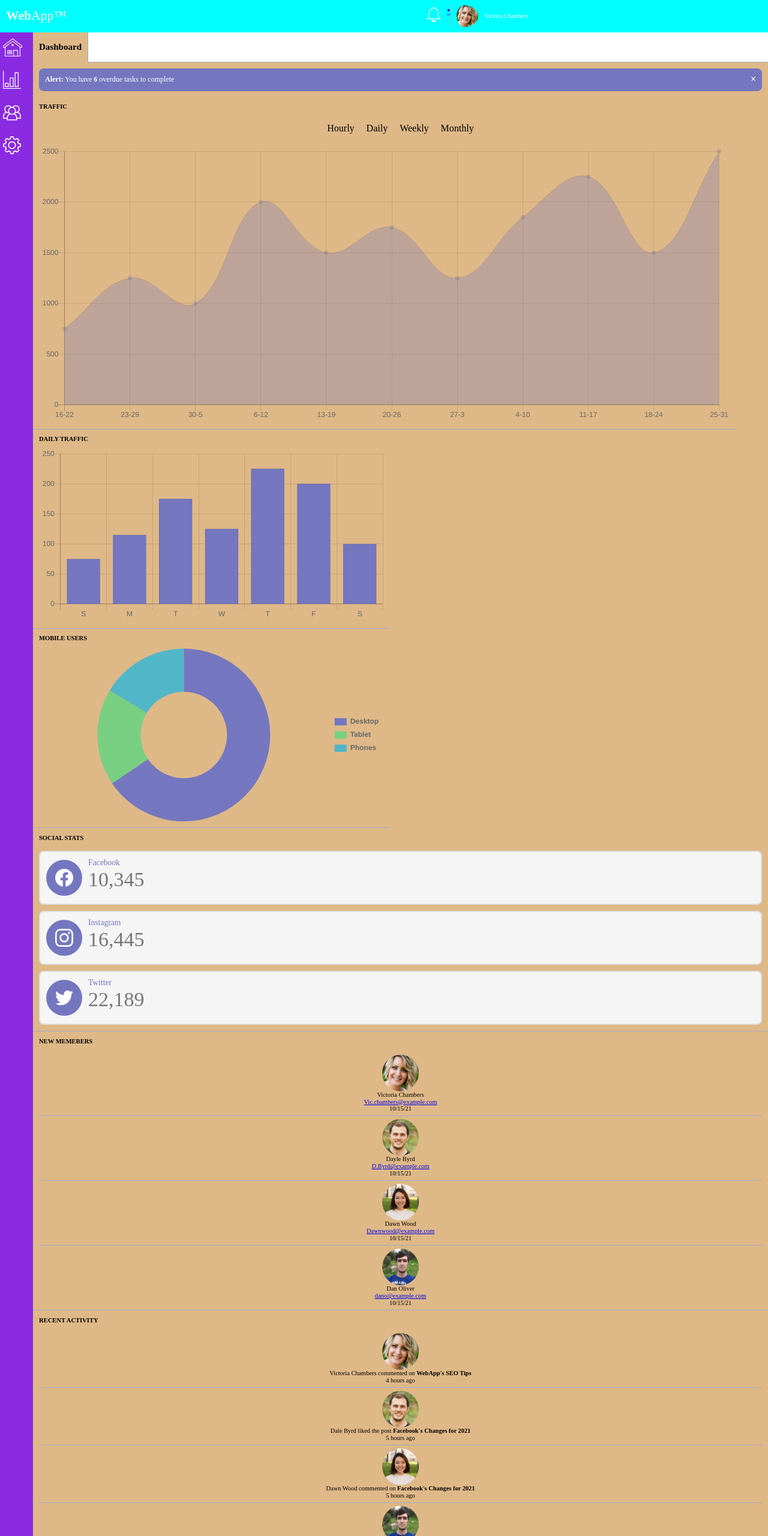
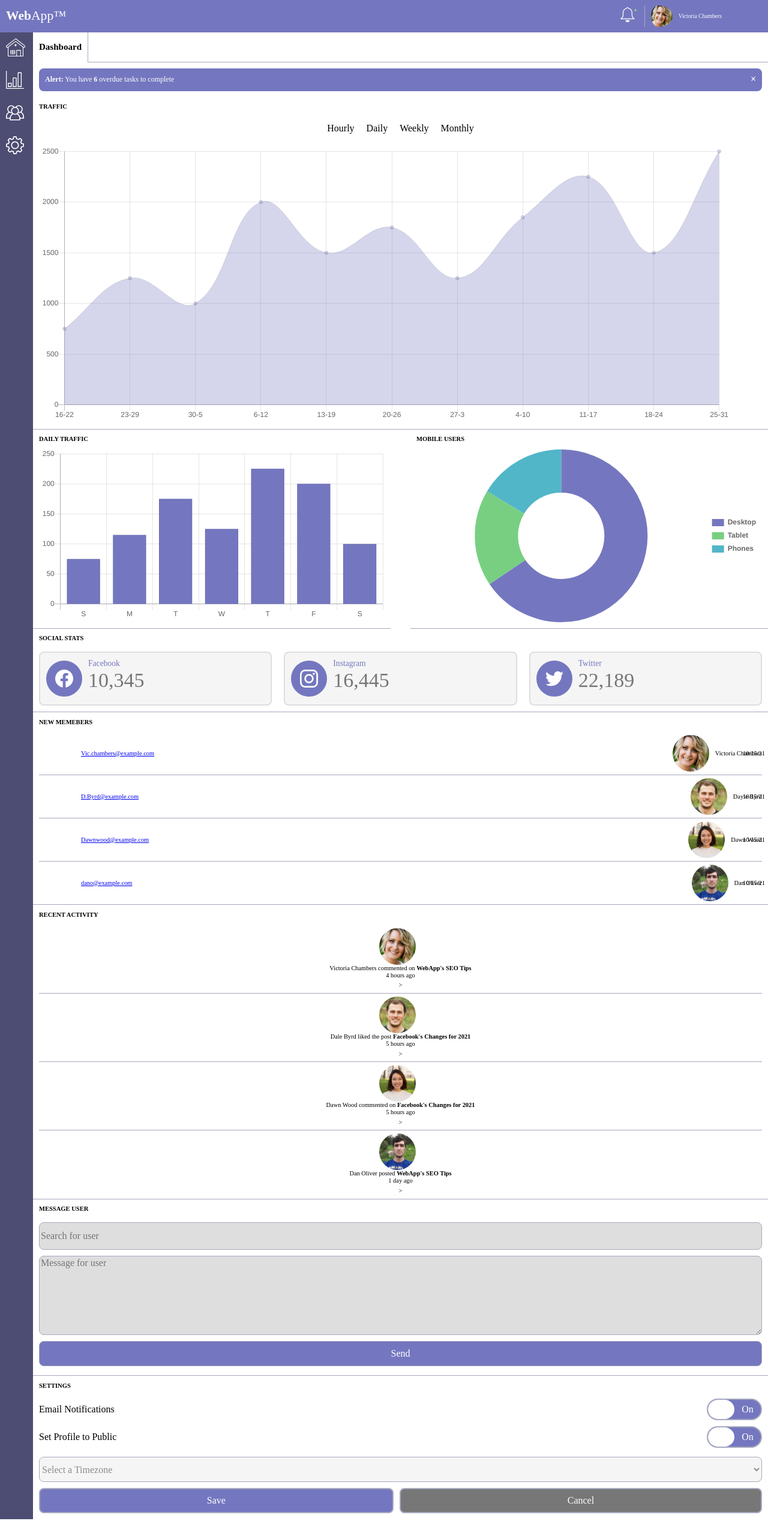
Before and after one commit to SvenGB99/tech-project-7, a plain HTML site: page index.html in a window 1280 px wide. Shown: the top 2560 px of the page at 60% size. After the commit the page ends 2532 px from the top, so only its background shows below. Drawn offline with nearby package versions, Linux system fonts and the light colour scheme.

Commit message:
onto 760
stuck with the flex for the members feed.

```diff
--- a/css/styles.css
+++ b/css/styles.css
@@ -15,7 +15,6 @@ header
     grid-area: header;
     background-color: #7477bf;
     display: flex;
-    justify-content:start;
     align-items: center;
     margin: 10 0 0;
 }
@@ -37,8 +36,13 @@ header
     border-right: 1px solid #a7a9bf;
     color: #90ee90;
 }
+.himg{
+    display: flex;
+    align-items: center;
+    flex-grow: 1;
+}
 
-.header img{
+.himg img{
     height: 36px;
     border-radius: 50%;
     padding-left: 10px;
@@ -51,6 +55,20 @@ header
     font-size: .6em; /* 16 x .6 = 8*/
     color: white;
     font-weight: normal;
+}
+/* alert-dot */
+
+.alert-dot a{
+    text-decoration:  none;
+    color: #81c98f;
+    position: relative;
+    left: -12px;
+}
+
+.alert-dot:hover,
+.header svg:hover,
+.alert-banner:hover{
+    cursor: pointer;
 }
 
 
@@ -79,15 +97,11 @@ Main
     grid-area: main;
     display: grid;
     grid-template-columns: 1fr;
-    display: flex;
-    flex-direction: column;
 }
 
     /* main header */
 
     .main-header {
-        order: 1;
-        flex-grow: 1fr;
         display: flex;
         height: 50px;
         align-items: center;
@@ -147,6 +161,7 @@ Main
     .traffic {
         display: flex;
         flex-direction: column;
+        border-bottom: 1px solid #a7a9bf;
     }
 
     .traffic-header h3{
@@ -174,8 +189,6 @@ Main
 
     .widget-container-full{
         padding: 0 10px 10px;
-        border-bottom: 1px solid #a7a9bf;
-
     }
 
 
@@ -384,26 +397,30 @@ Main
     .set-select {
         display: flex;
         flex-direction: column;
-        justify-content: space-evenly;
-        /* align-items: center; */
         padding: 0 10px;
+    }
+
+    .sw-1 input,
+    .alert-light{
+        display: inline-block;
+        position: absolute;
     }
 
     .switches{
         display: flex;
         flex-direction: column;
+        justify-content: space-between;
     }
     .sw-1,
     .sw-2 {
-        /* display: flex; */
-        /* flex-direction: column; */
-        /* justify-content: start; */
-        /* align-items: center; */
-        /* height: 40px; */
+        display: flex;
+        flex-direction: row;
+        align-items: center;
+        margin-bottom: 10px;
     }
-    .sw-1,
+    .sw-1 strong,
     .sw-2 strong{
-
+        flex-grow: 2;
     }
 
     .alert-light {
@@ -416,7 +433,10 @@ Main
         color: white;
     }
 
-
+    .alert-light a{
+        border-radius: 50px;
+        background-color: white;
+    }
 
     .tmz {
         display: flex;
@@ -429,17 +449,44 @@ Main
 
     .form-filed {
         flex-grow: 4;
+        height: 42px;
+        border-radius: 8px;
+        margin-bottom: 10px;
+        background-color: #f5f5f5;
+        border: 1px solid #a7a9bf;
+        color: #8c8c8c;
+    }
+
+    .form-filed option{
+        color: black;
     }
 
     .settings-button {
         display: flex;
-        justify-content: space-around;
+        justify-content: space-between;
     }
 
     .button-primary,
     .button-disabled {
-        width: auto;
+        flex-grow: 1;
+        height: 42px;
+        border: 1px solid #ccc;
+        border-radius: 8px;
         padding: 5px;
+    }
+
+    .button-primary{
+        color: white;
+        background-color: #7477bf;
+        border: 2px solid #a7a9bf;
+        margin-right: 5px;
+    }
+
+    .button-disabled {
+        color: white;
+        background-color: #777;
+        border: 2px solid #a7a9bf;
+        margin-left: 5px;
     }
 
 
@@ -457,40 +504,93 @@ Main
     }
 
     .header{
-        background-color: aqua;
+        background-color: #7477bf;
+    }
+
+    .header h1{
+        flex-grow: 12;
     }
 
     .navigation{
-        background-color: blueviolet;
+        background-color: #4d4c72;
+        flex-direction: column;
+        justify-content: flex-start;
+        padding-left: 5px;
     }
 
-    .main{
-        background-color: burlywood;
+
+    .mh,
+    .alert,
+    .traffic,
+    .social-container,
+    .members,
+    .activity,
+    .message,
+    .settings{
+        /* grid-column: 1 / span 2; */
+        grid-column-start: 1;
+        grid-column-end: 3;
     }
 
-    .traffic,
-    .soical{
-        grid-column: 1 / span 2;
+    .daily{
+        /* grid-column: 1 / span 1; */
+        grid-column-start: 1;
+        grid-column-end: 2;
     }
 
-    .daily,
-    .members,
-    .message {
-        grid-column: 1 / span 1;
-    }
-
-    .mobile,
-    .activity,
-    .settings {
-        grid-column: 2 / span 1;
+    .mobile{
+        /* grid-column: 2 / span 2; */
+        grid-column-start: 2;
+        grid-column-end: 3;
     }
 
     .widget-container-full {
         width: 90vw;
     }
 
-    .widget-container-half {
-    width: 45vw;
+    .widget-container-half{
+        width: 45vw;
+    }
+
+
+    /* social containers */
+
+    .social-container{
+        flex-direction: row;
+        flex-wrap: wrap;
+    }
+    .social-container h3{
+        width: 90%;
+    }
+
+    /* members and activity */
+
+
+    .members .person{
+        flex-direction: row;
+        justify-content: start;
+        justify-content: end;
+    }
+    .person img{
+        margin-right: 10px;
+    }
+    .name{
+
+        }
+    .person .ml {
+        position: absolute;
+        left: 135px;
+    }
+    .date{
+        position:absolute;
+        right: 5px;
+
+    }
+
+    /* activity */
+
+
+    .arrow{
+        display: contents;
+    }
 }
-
-}
--- a/css/toggle-switch.css
+++ b/css/toggle-switch.css
@@ -28,7 +28,7 @@
  */
   .switch-light {
     position: relative;
-    display: block;
+    /* display:block; */
     /* simulate default browser focus outlines on the switch,
    * when the inputs are focused.
    */ }
--- a/index.html
+++ b/index.html
@@ -25,9 +25,10 @@
         <div class="notifications" id="notifications">
 
         </div>
+        <div class="himg">
             <img src="images/member-1.jpg" alt="victoria">
             <h3>Victoria Chambers</h3>
-
+        </div>
     </div>
 <!--
     Navigation
@@ -146,43 +147,43 @@
         <div class="person">
             <img src="images/member-1.jpg" alt="victoria">
             <div class="members-text">
-                <p>Victoria Chambers</p>
+                <p class="name">Victoria Chambers</p>
             </div>
             <div class="ml">
                 <a href="#">Vic.chambers@example.com</a>
             </div>
-            <p>10/15/21</p>
+            <p class="date">10/15/21</p>
         </div>
         <div class="person">
             <img src="images/member-2.jpg" alt="dale">
             <div class="members-text">
-                <p>Dayle Byrd</p>
+                <p class="name">Dayle Byrd</p>
             </div>
             <div class="ml">
                 <a href="#">D.Byrd@example.com</a>
             </div>
-            <p>10/15/21</p>
+            <p class="date">10/15/21</p>
         </div>
         <div class="person">
             <img src="images/member-3.jpg" alt="dawn">
             <div class="members-text">
-                <p>Dawn Wood</p>
+                <p class="name">Dawn Wood</p>
             </div>
             <div class="ml">
                 <a href="#">Dawnwood@example.com</a>
             </div>
-            <p>10/15/21</p>
+            <p class="date">10/15/21</p>
         </div>
         <div class="person last">
             <img src="images/member-4.jpg" alt="dan">
             <div class="members-text">
-                <p>Dan Oliver</p>
+                <p class="name">Dan Oliver</p>
             </div>
             <div class="ml">
                 <a href="#">dano@example.com</a>
             </div>
 
-            <p>10/15/21</p>
+            <p class="date">10/15/21</p>
         </div>
     </section>
 
```
